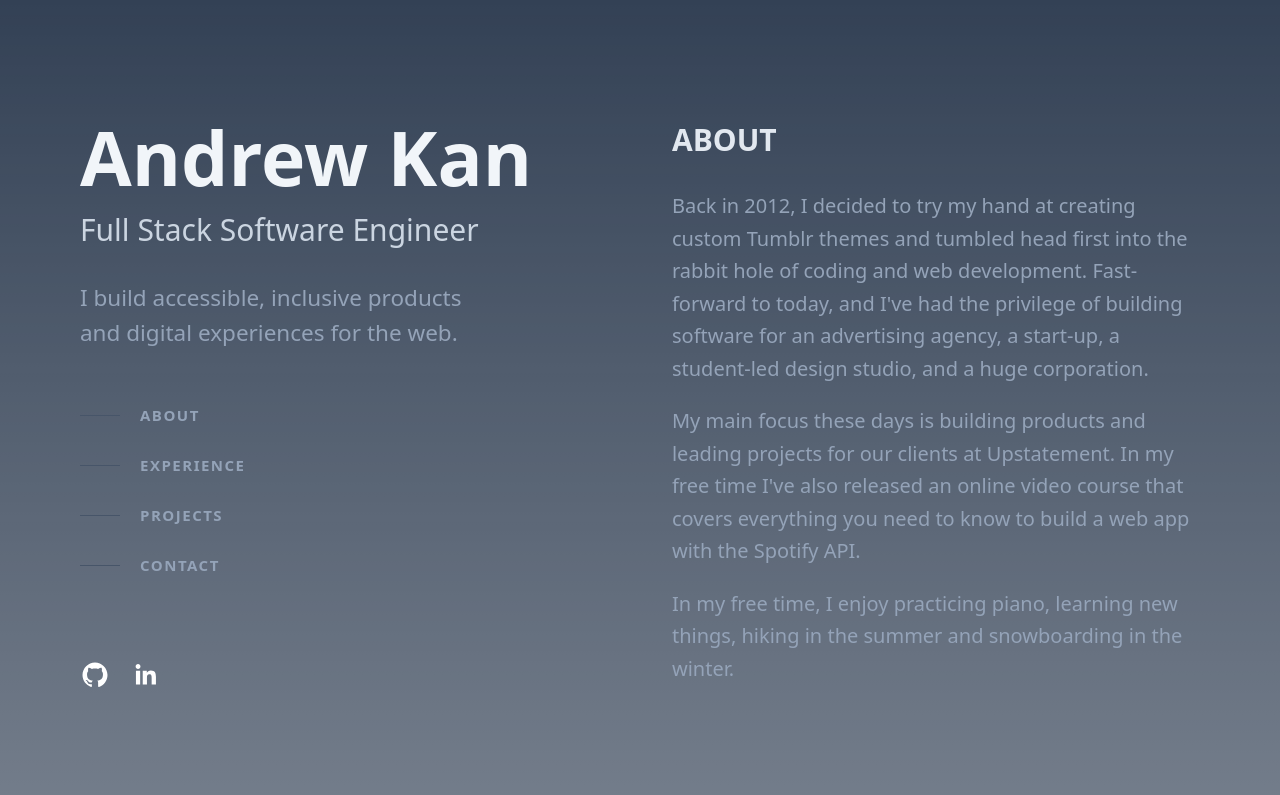
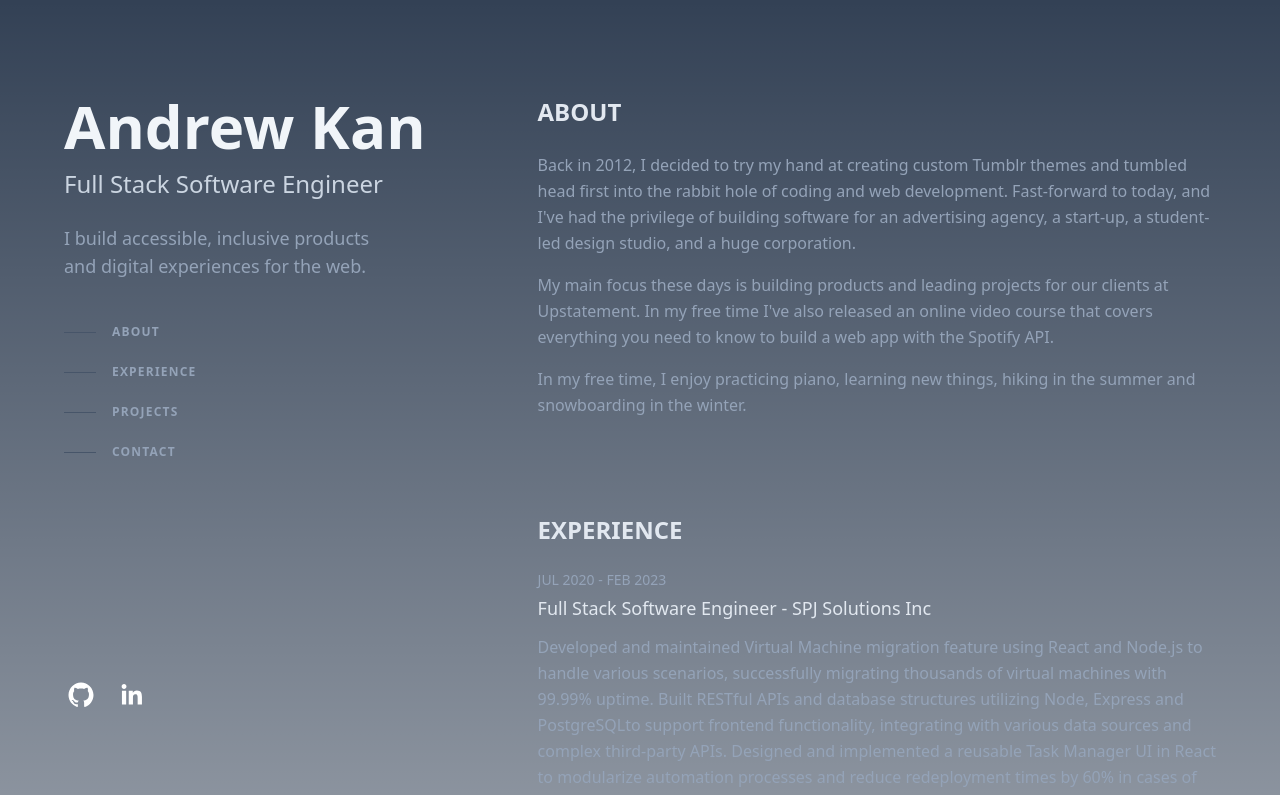
Before and after one commit to AndrewK09/portfolio, a Next.js app: page / in a window 1280 px wide. Shown: the top 795 px of the page. Built offline with nearby package versions, Linux system fonts and the light colour scheme.

Commit message:
Remove increased html text size

```diff
--- a/app/globals.css
+++ b/app/globals.css
@@ -1,11 +1,6 @@
 @tailwind base;
 @tailwind components;
 @tailwind utilities;
-
-html {
-  font-size: 20px
-}
-
 
 :root {
   --foreground-rgb: 0, 0, 0;
```
